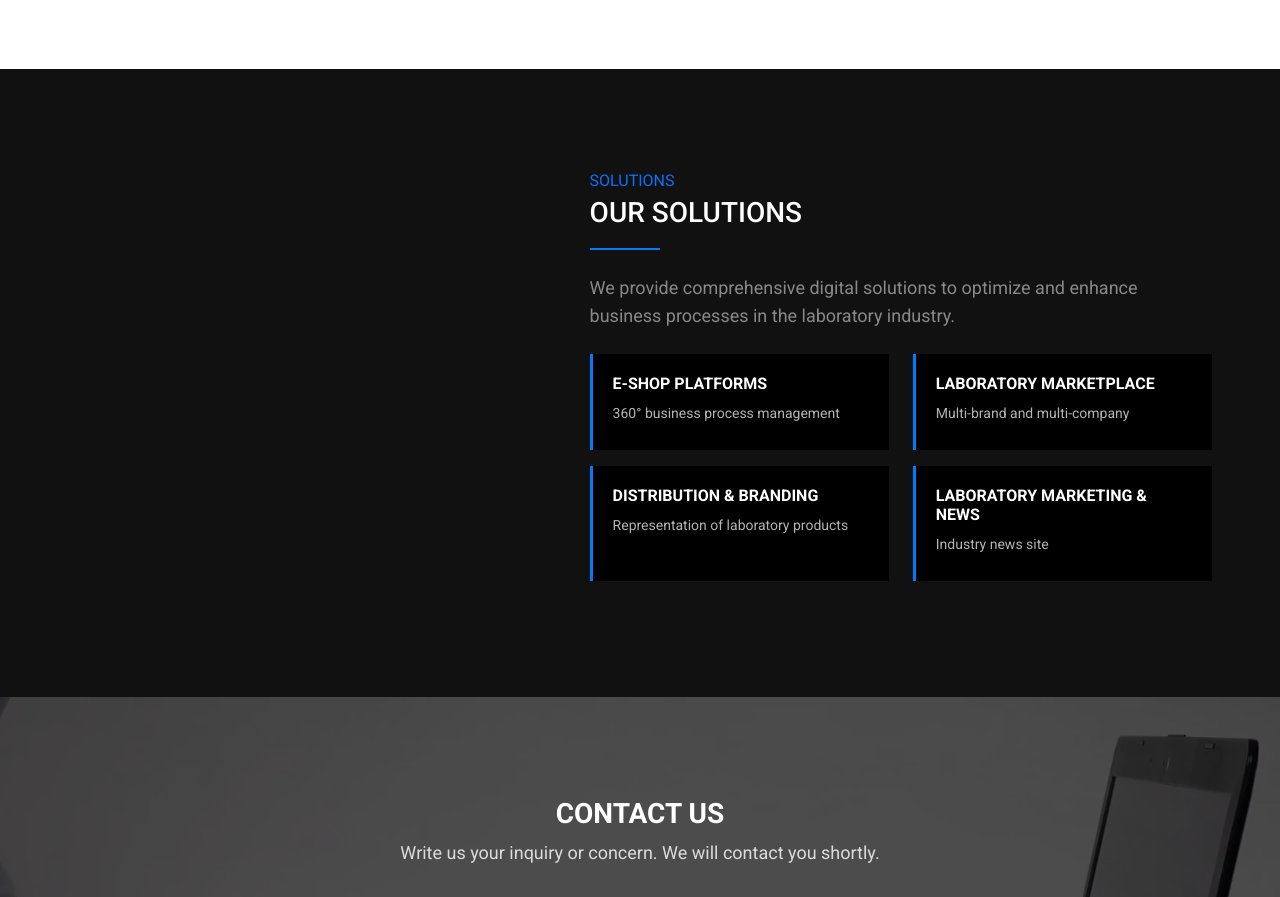
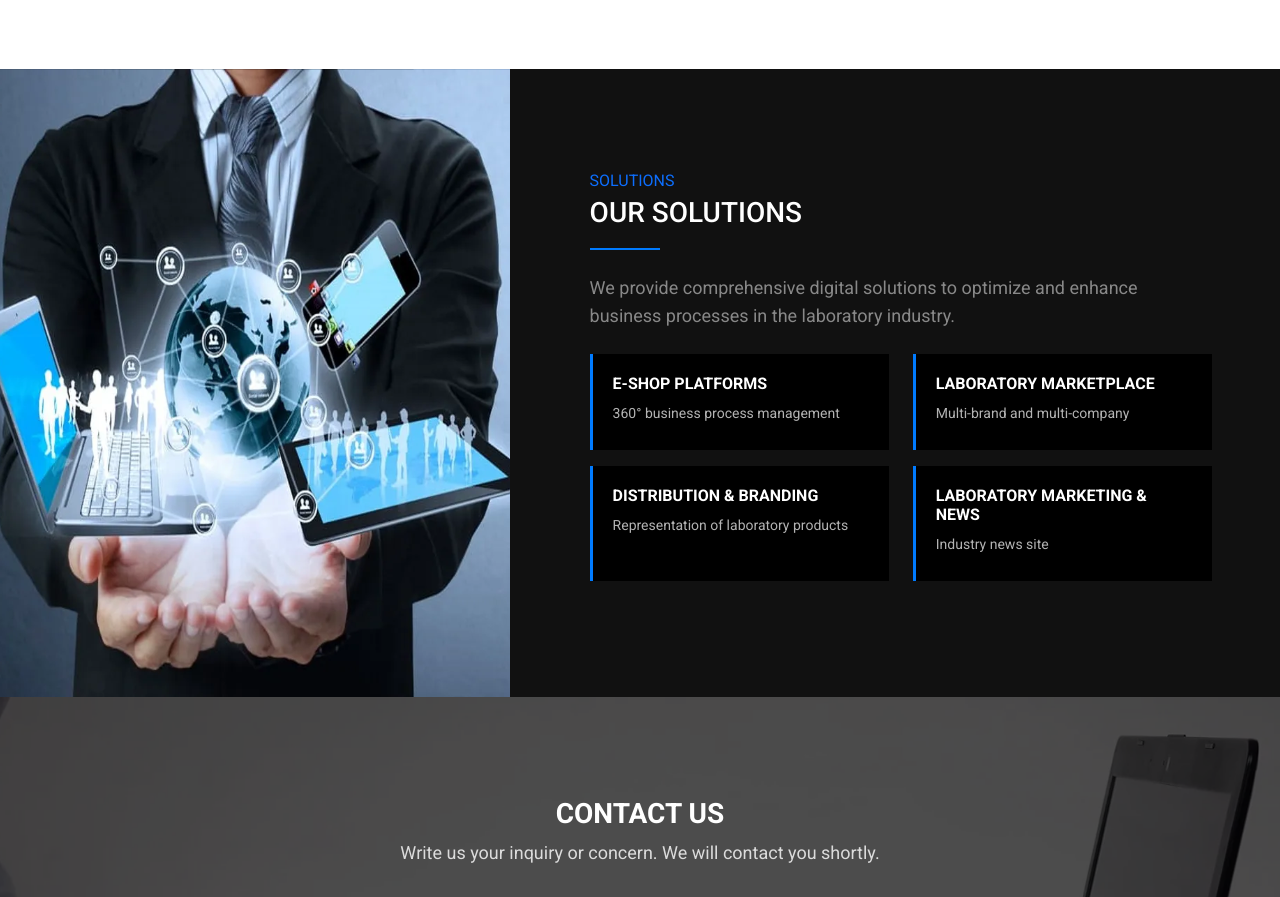
Before and after one commit to pgianferro/grupo-signum, a plain HTML site: page index.html in a window 1280 px wide. Shown: the part 2011-2908 px from the top of the page. Drawn offline with nearby package versions, Linux system fonts and the light colour scheme.

Commit message:
Update styles.css
solutions img

```diff
--- a/css/styles.css
+++ b/css/styles.css
@@ -359,7 +359,7 @@ body {
 
 /* Imagen en Desktop Completa, en Mobile Recortada */
 .solutions-image {
-  background-image: url("img/grupo-signum-our-solutions.webp");
+  background-image: url("/img/grupo-signum-our-solutions.webp");
   background-size: cover;
   background-position: center;
   min-height: 500px;
```
